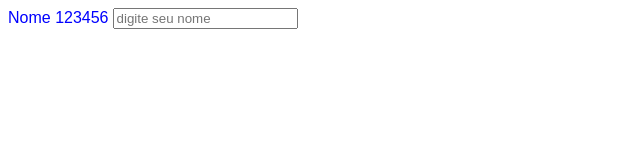
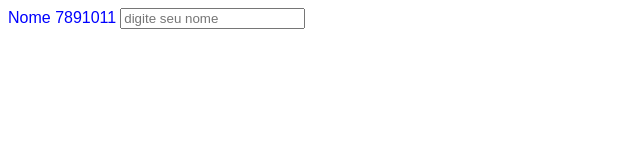
Before and after one commit to eltonapsantos10/formulario-10, a plain HTML site: page index.html in a window 1280 px wide. Shown: the full height of the page, 0-640 px from the left. Drawn offline with Linux system fonts and the light colour scheme.

Commit message:
Alteração Nome 7891011
Nome 7891011

```diff
--- a/index.html
+++ b/index.html
@@ -10,7 +10,7 @@
 <body>
 
     <form>
-        <label class="form-label" for="name">Nome 123456</label>
+        <label class="form-label" for="name">Nome 7891011</label>
         <input id="name" placeholder="digite seu nome">
     </form>
 
```
